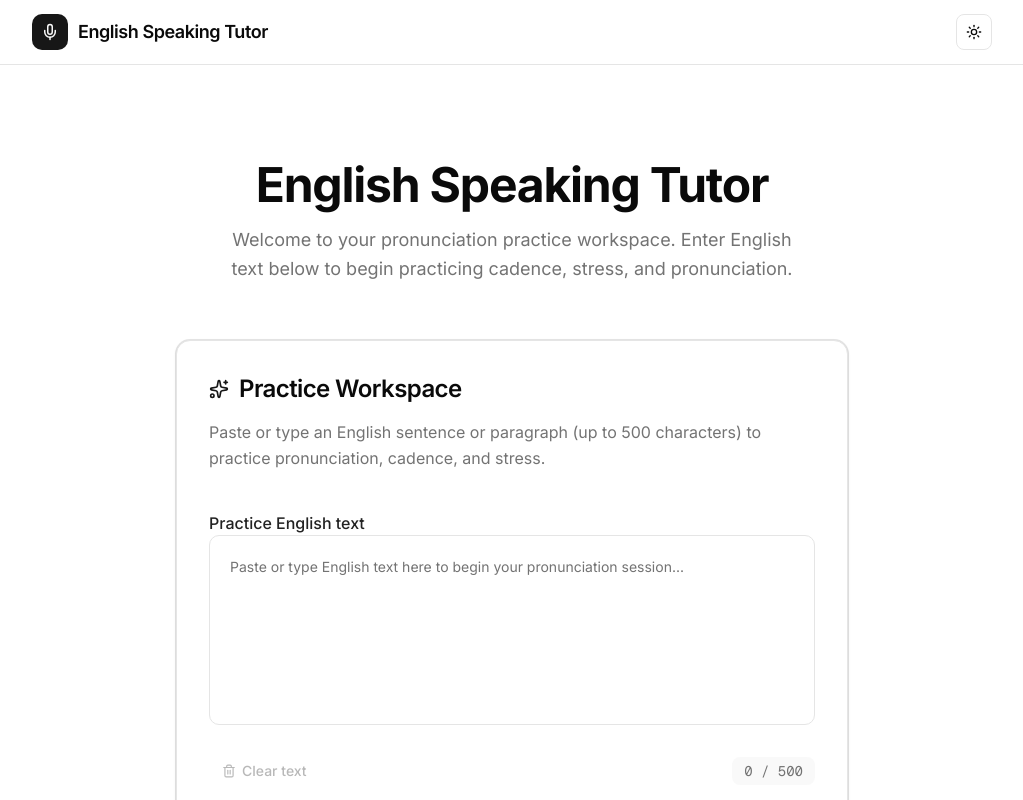
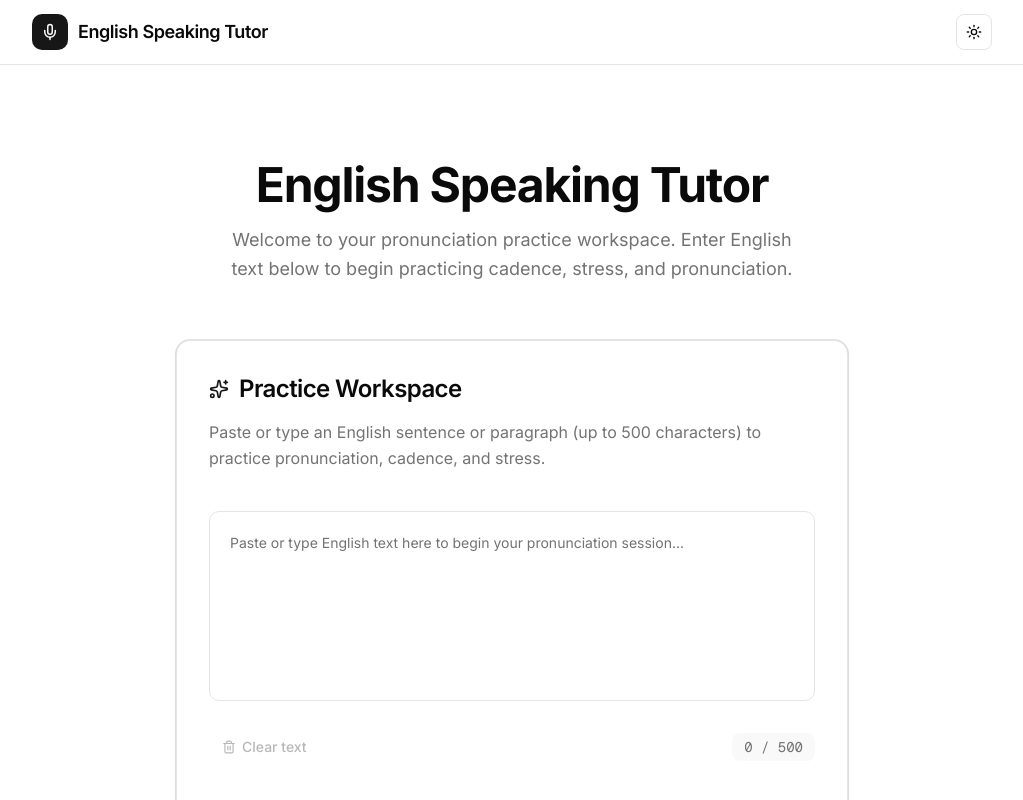
Before and after one commit to thanhqng1510/english-speaking-tutor, a Next.js app: page / in a window 1280 px wide. Shown: the top 800 px of the page, without its empty margins (128-1151 px from the left). Built offline with nearby package versions, Linux system fonts and the light colour scheme.

Commit message:
style: remove visible label above practice text area

```diff
--- a/src/features/practice/components/practice-workspace.tsx
+++ b/src/features/practice/components/practice-workspace.tsx
@@ -58,15 +58,13 @@ export function PracticeWorkspace({
         </CardDescription>
       </CardHeader>
       <CardContent className="space-y-6 pt-2">
-        <div className="space-y-3">
-          <label
-            htmlFor={textareaId}
-            className="text-sm sm:text-base font-medium leading-normal text-foreground/90 peer-disabled:cursor-not-allowed peer-disabled:opacity-70"
-          >
+        <div>
+          <label htmlFor={textareaId} className="sr-only">
             Practice English text
           </label>
           <Textarea
             id={textareaId}
+            aria-label="Practice English text"
             aria-describedby={counterId}
             value={text}
             onChange={handleChange}
```
